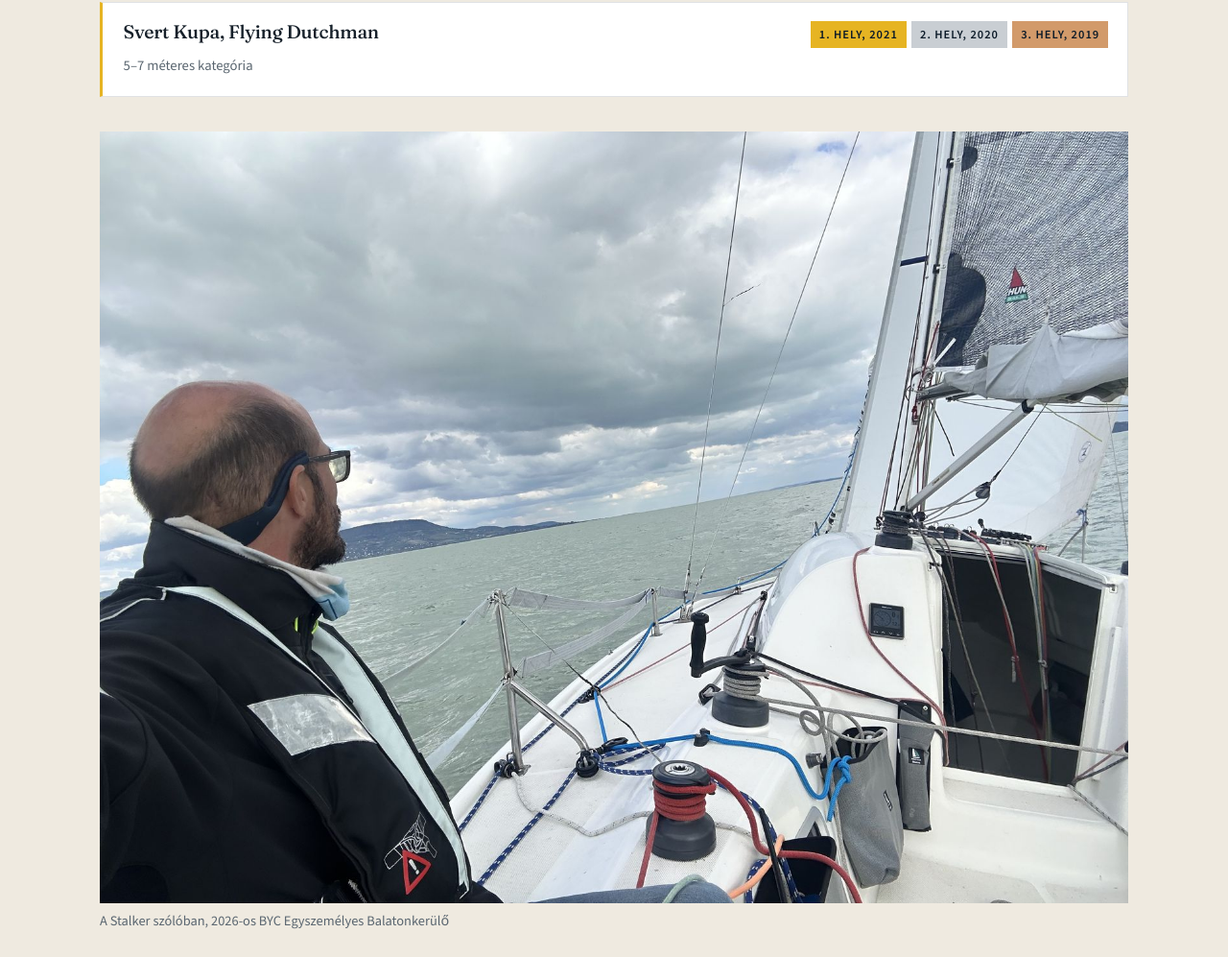
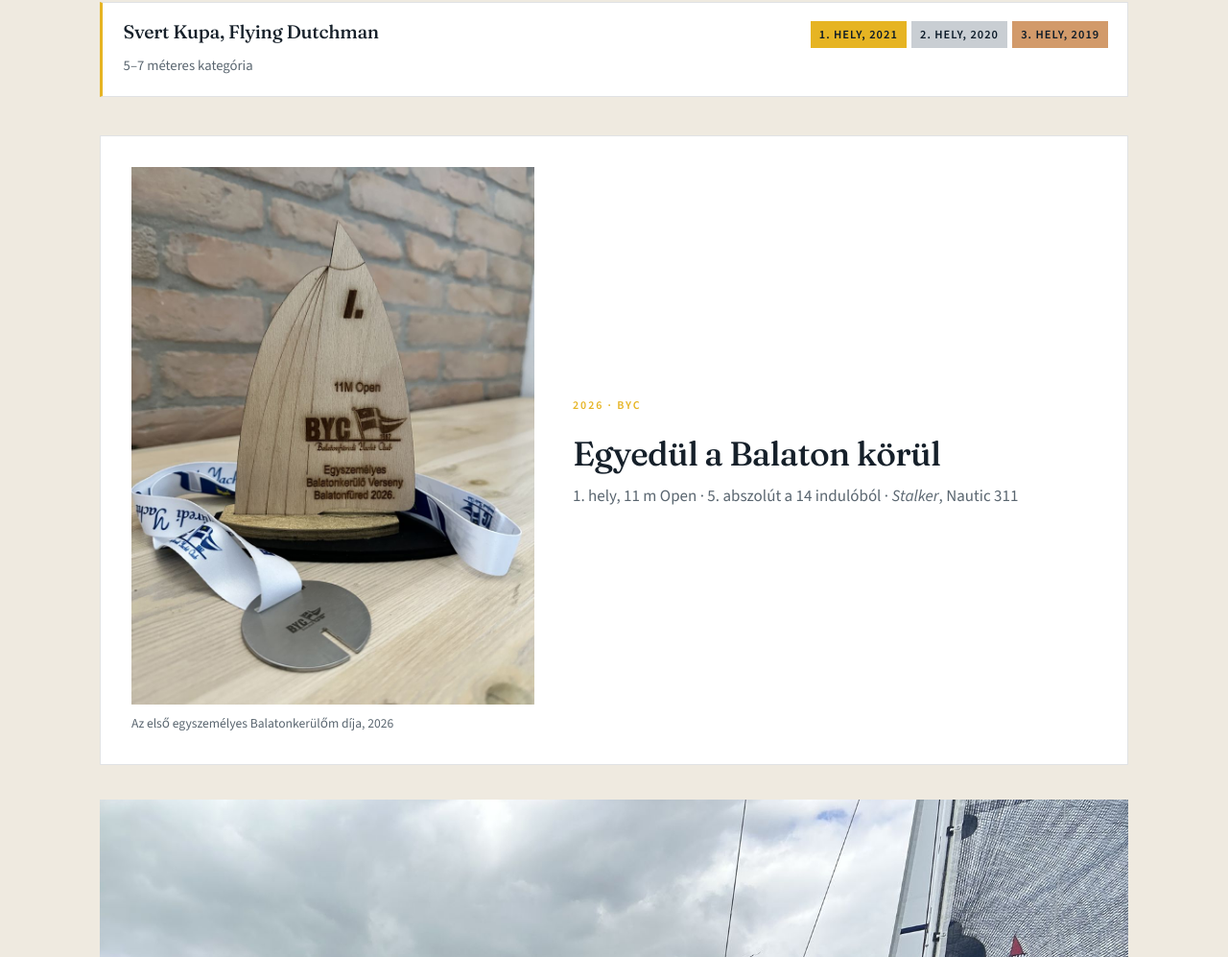
Before and after one commit to nagyb187/nbsailing-hu, a plain HTML site: page index.html in a window 1280 px wide. Shown: the part 2966-3963 px from the top of the page at 96% size. Drawn offline with nearby package versions, Linux system fonts and the light colour scheme.

Commit message:
Kiemelt blokk: 2026-os egyszemélyes Balatonkerülő díja.

```diff
--- a/index.html
+++ b/index.html
@@ -428,6 +428,29 @@
       background: #d29a6a;
       color: var(--navy);
     }
+    .result-photo {
+      display: block;
+      width: 160px;
+      height: auto;
+      margin-top: 0.9rem;
+      border-radius: 2px;
+    }
+    .highlight {
+      display: grid;
+      gap: 1.25rem;
+      margin: 2.5rem 0 0;
+      padding: 1.5rem;
+      background: #fff;
+      border: 1px solid var(--line);
+    }
+    .highlight-photo { margin: 0; max-width: 480px; }
+    .highlight-photo img { display: block; width: 100%; height: auto; }
+    .highlight-photo figcaption { font-size: 0.85rem; color: var(--muted); margin-top: 0.5rem; }
+    .highlight-text h3 { font-size: clamp(1.6rem, 3vw, 2.2rem); letter-spacing: -0.02em; margin: 0.3rem 0 0.6rem; }
+    .highlight-text p:last-child { color: var(--muted); margin: 0; }
+    @media (min-width: 800px) {
+      .highlight { grid-template-columns: minmax(0, 420px) 1fr; align-items: center; gap: 2.5rem; padding: 2rem; }
+    }
     .place-group {
       display: inline-flex;
       flex-wrap: wrap;
@@ -794,6 +817,21 @@
           </li>
         </ol>
 
+        <div class="highlight">
+          <figure class="highlight-photo">
+            <img src="img/byc-2026-trophy.jpg" width="900" height="1200" loading="lazy"
+              alt="A 2026-os BYC Egyszemélyes Balatonkerülő 11M Open győztesének fa vitorla alakú díja és érme."
+              data-alt-hu="A 2026-os BYC Egyszemélyes Balatonkerülő 11M Open győztesének fa vitorla alakú díja és érme."
+              data-alt-en="The wooden sail-shaped trophy and medal for winning the 11M Open class, BYC Single-handed Round Lake Balaton 2026.">
+            <figcaption><span data-lang="hu">Az első egyszemélyes Balatonkerülőm díja, 2026</span><span data-lang="en">Trophy from my first single-handed Round Lake Balaton, 2026</span></figcaption>
+          </figure>
+          <div class="highlight-text">
+            <p class="eyebrow">2026 · BYC</p>
+            <h3><span data-lang="hu">Egyedül a Balaton körül</span><span data-lang="en">Alone around Lake Balaton</span></h3>
+            <p><span data-lang="hu">1. hely, 11 m Open · 5. abszolút a 14 indulóból · <em>Stalker</em>, Nautic 311</span><span data-lang="en">1st, 11 m Open · 5th overall of 14 · <em>Stalker</em>, Nautic 311</span></p>
+          </div>
+        </div>
+
         <figure class="photo photo--full">
           <img
             src="img/stalker-solo.jpg"
```
Also changed, not shown: img/byc-2026-trophy.jpg (added).
